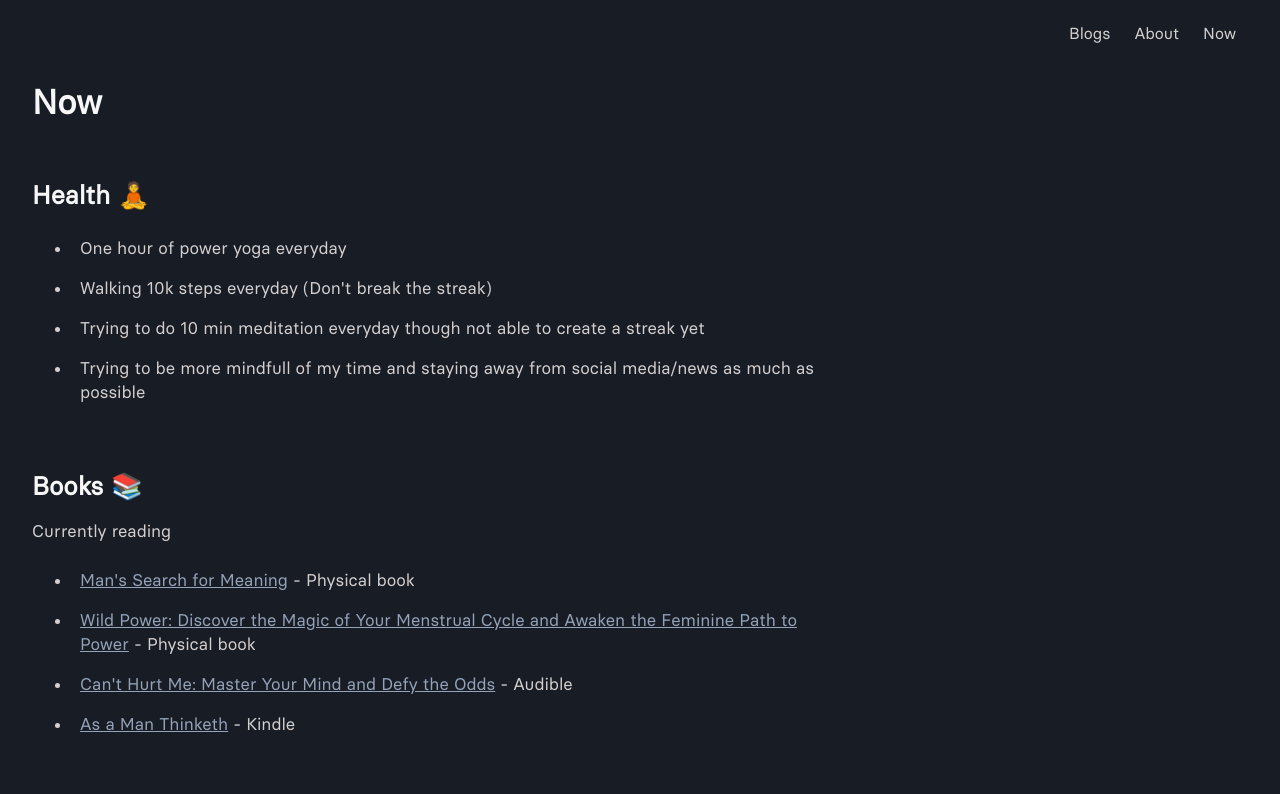
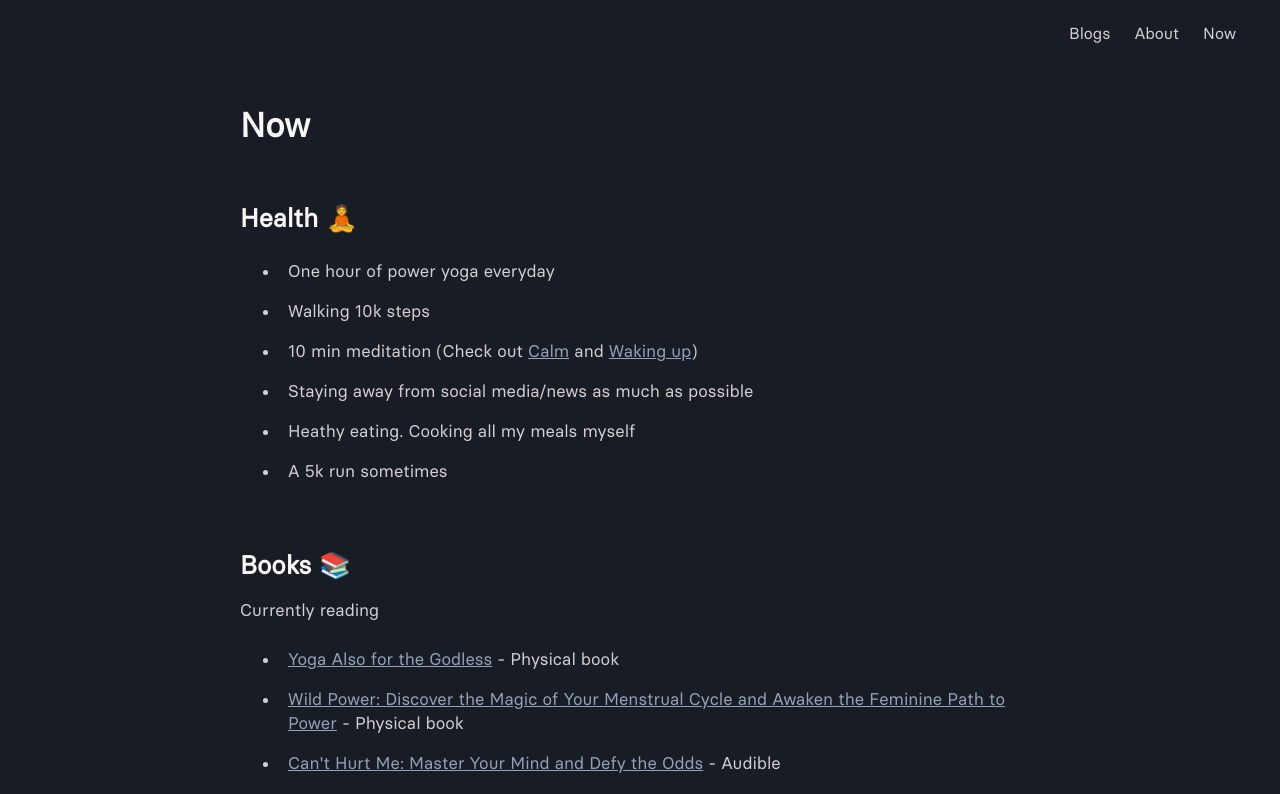
Before and after one commit to nidhi-tandon/blog, a Next.js app: page /now in a window 1280 px wide. Shown: the top 794 px of the page. Built offline with nearby package versions, Linux system fonts and the light colour scheme.

Commit message:
feat: update now section

```diff
--- a/mdx/now.mdx
+++ b/mdx/now.mdx
@@ -4,15 +4,17 @@
 
 ## Health 🧘
     - One hour of power yoga everyday
-    - Walking 10k steps everyday (Don't break the streak)
-    - Trying to do 10 min meditation everyday though not able to create a streak yet
-    - Trying to be more mindfull of my time and staying away from social media/news as much as possible
+    - Walking 10k steps
+    - 10 min meditation (Check out [Calm](https://www.calm.com/) and [Waking up](https://www.wakingup.com/))
+    - Staying away from social media/news as much as possible
+    - Heathy eating. Cooking all my meals myself
+    - A 5k run sometimes
 
 <br/>
 
 ## Books 📚
     Currently reading
-    - [Man's Search for Meaning](https://www.goodreads.com/book/show/4069.Man_s_Search_for_Meaning) - Physical book
+    - [Yoga Also for the Godless](https://www.goodreads.com/book/show/56354473-yoga-also-for-the-godless?ac=1&from_search=true&qid=o6kaCEexM3&rank=1) - Physical book
     - [Wild Power: Discover the Magic of Your Menstrual Cycle and Awaken the Feminine Path to Power](https://www.goodreads.com/book/show/30315907-wild-power?ref=nav_sb_ss_2_10) - Physical book
     - [Can't Hurt Me: Master Your Mind and Defy the Odds](https://www.goodreads.com/book/show/41721428-can-t-hurt-me?ref=nav_sb_ss_1_12) - Audible
     - [As a Man Thinketh](https://www.goodreads.com/book/show/81959.As_a_Man_Thinketh?ref=nav_sb_ss_1_17) - Kindle
--- a/pages/now.tsx
+++ b/pages/now.tsx
@@ -2,14 +2,23 @@ import React, { ReactElement } from "react";
 import Navbar from "../components/Navbar";
 import styles from "../styles/Blog.module.css";
 import NowMdx from "../mdx/now.mdx";
+import styled from "@emotion/styled";
 
+const Layout = styled.div`
+  display: flex;
+  align-items: center;
+  justify-content: center;
+  flex-direction: column;
+`;
 const Now = (): ReactElement => {
   return (
     <>
       <Navbar />
-      <div className={styles.content}>
-        <NowMdx />
-      </div>
+      <Layout>
+        <div className={styles.content}>
+          <NowMdx />
+        </div>
+      </Layout>
     </>
   );
 };
```
